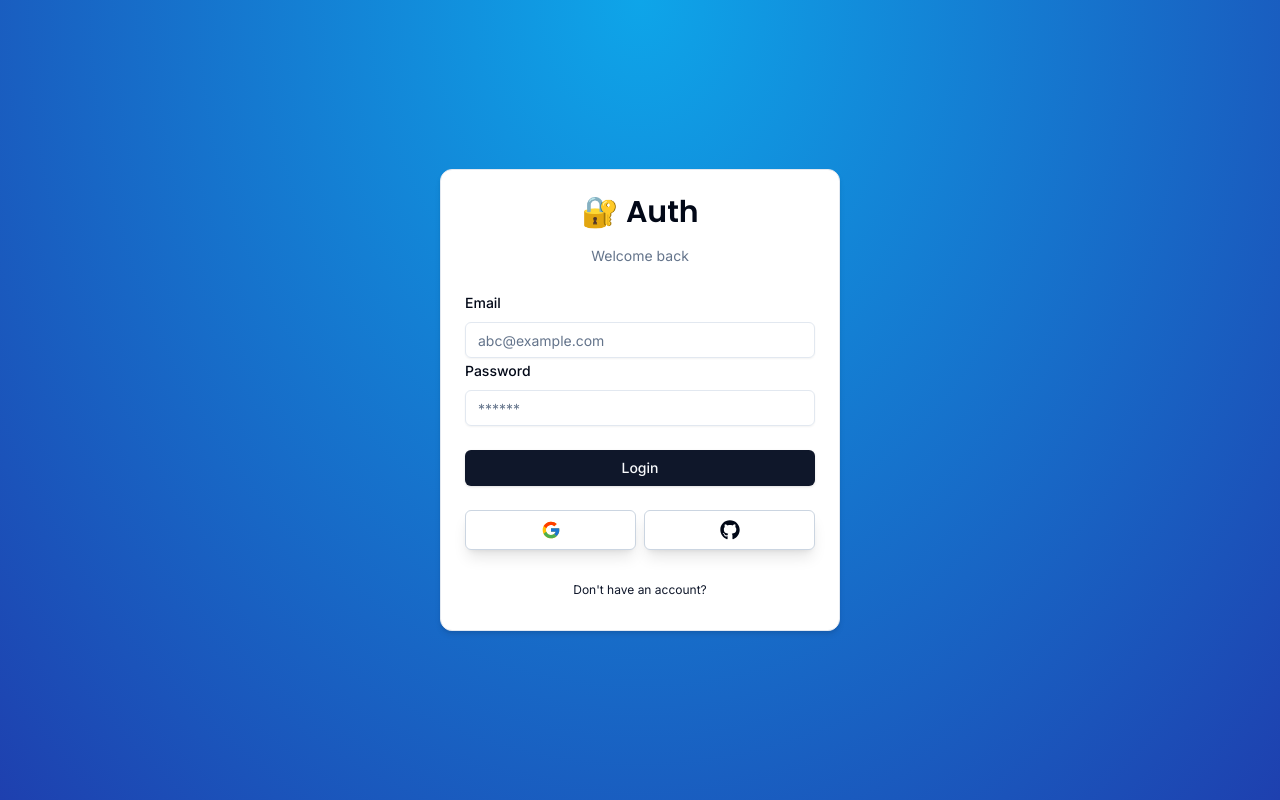
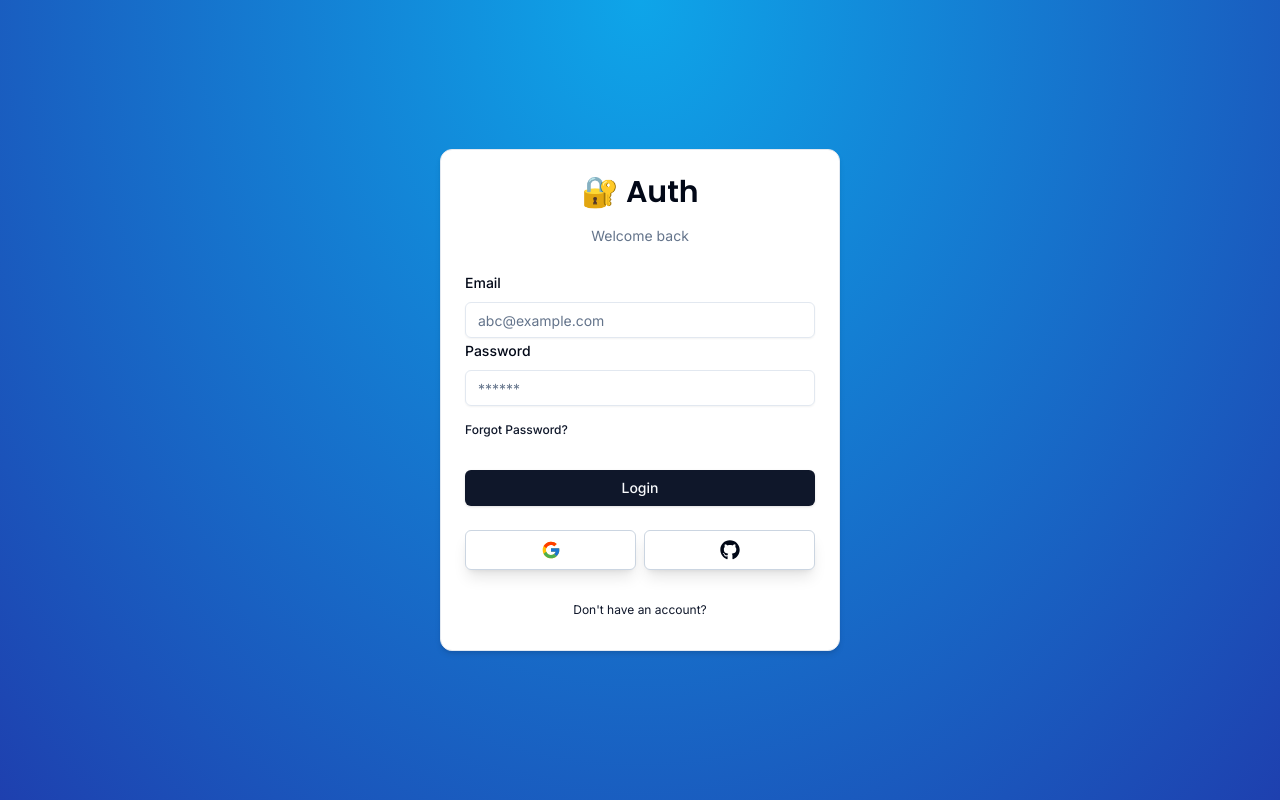
Before and after one commit to Satyajeet1152000/next-auth, a Next.js app: page /auth/login in a window 1280 px wide. Built offline with nearby package versions, Linux system fonts and the light colour scheme; no server answers.

Commit message:
forgot passord added to login page

```diff
--- a/components/auth/LoginForm.tsx
+++ b/components/auth/LoginForm.tsx
@@ -20,6 +20,7 @@
 import FormSuccess from "../FormSuccess";
 import { login } from "@/actions/auth/login";
 import { useSearchParams } from "next/navigation";
+import Link from "next/link";
 
 const LoginForm = () => {
     const searchParams = useSearchParams();
@@ -100,6 +101,16 @@
                                             type="password"
                                         />
                                     </FormControl>
+                                    <Button
+                                        size="sm"
+                                        variant="link"
+                                        asChild
+                                        className="px-0"
+                                    >
+                                        <Link href="/auth/reset-password">
+                                            Forgot Password?
+                                        </Link>
+                                    </Button>
                                     <FormMessage />
                                 </FormItem>
                             )}
```
